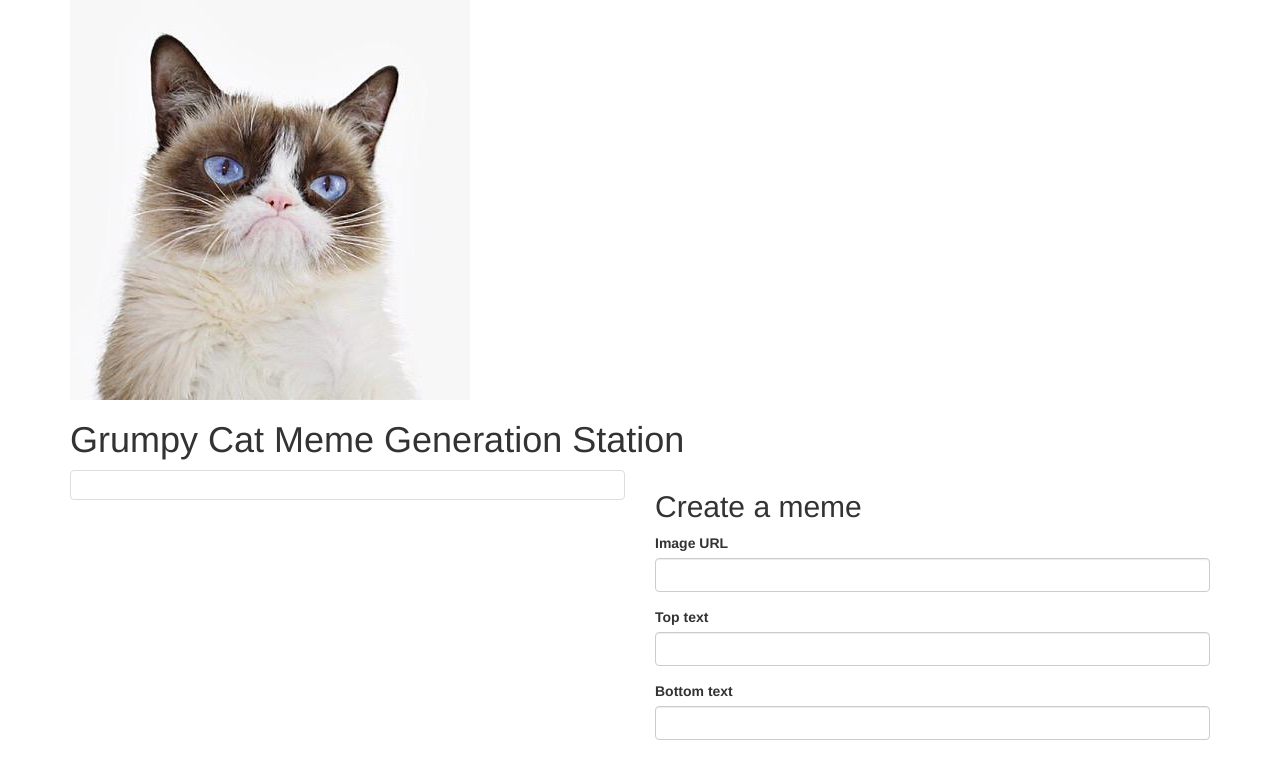
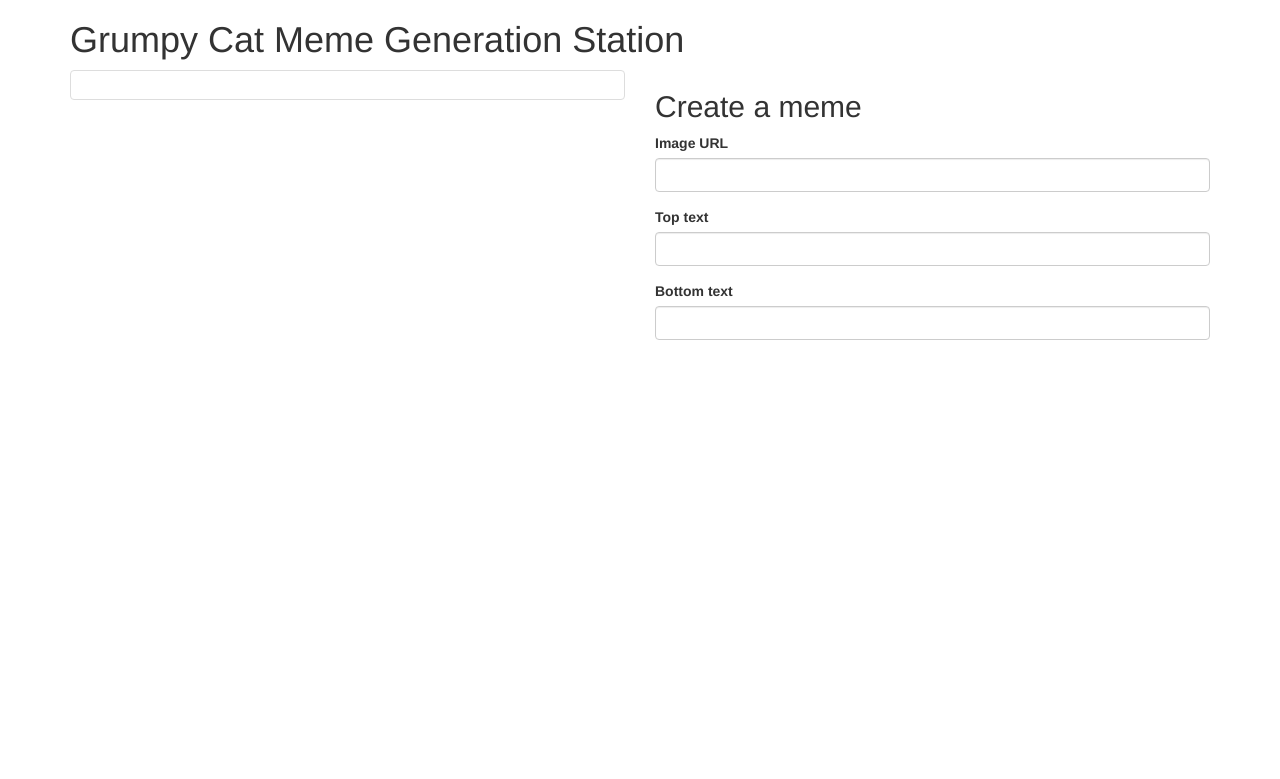
Before and after one commit to ahshra/ahshra.github.io, a Jekyll site: the page built from Meme_Generator/Meme_Generator.html, in a window 1280 px wide. Shown: the top 779 px of the page. Built offline with Jekyll 4.4.1, drawn with Linux system fonts in a browser that asks for light colours; nearby versions of some CDN libraries.

Commit message:
Update Meme_Generator.html

```diff
--- a/Meme_Generator/Meme_Generator.html
+++ b/Meme_Generator/Meme_Generator.html
@@ -13,7 +13,7 @@ permalink: Meme_Generator/Meme_Generator.html
   <body>
     <div class="header">
       <div class="container">
-        <img src="/ahshra.github.io/Meme_Generator/grumpy_cat.jpg">
+        <img href="/ahshra.github.io/Meme_Generator/grumpy_cat.jpg">
         <h1>Grumpy Cat Meme Generation Station</h1>
       </div>
     </div>
```
